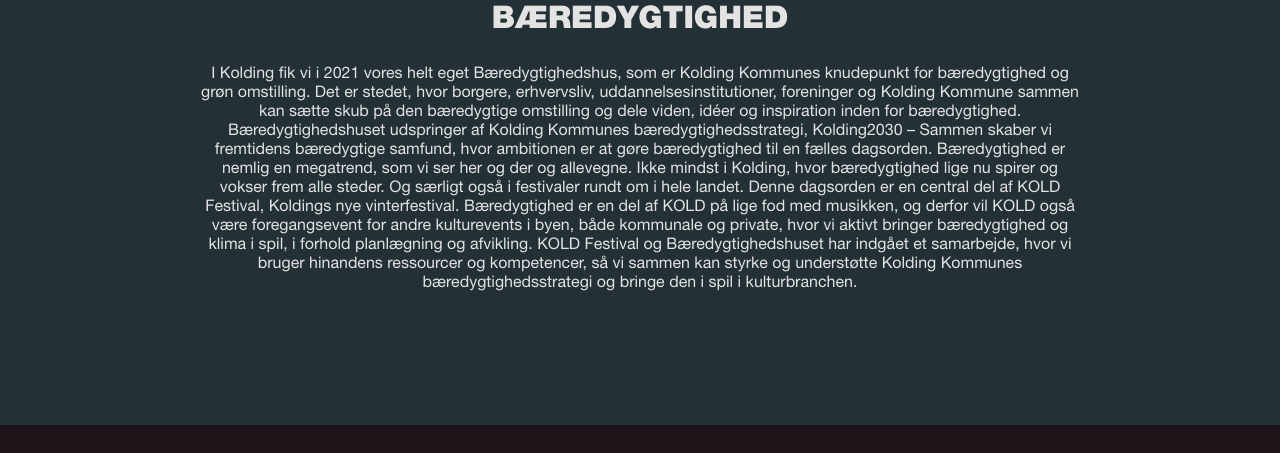
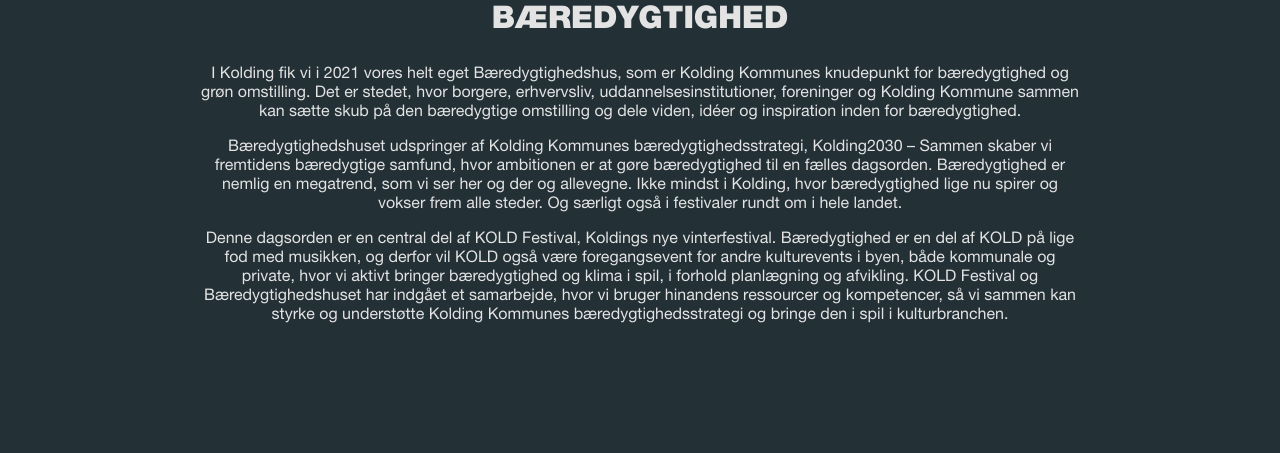
Before and after one commit to kunuutkaali/koldfestival, a plain HTML site: page index.html in a window 1280 px wide. Shown: the part 3420-3873 px from the top of the page. Drawn offline with Linux system fonts and the light colour scheme.

Commit message:
Update index.html
paragraf add

```diff
--- a/index.html
+++ b/index.html
@@ -172,11 +172,11 @@
     <section id="beardygtighed">
         <article>
             <h2>BÆREDYGTIGHED</h2>
-            <p>I Kolding fik vi i 2021 vores helt eget Bæredygtighedshus, som er Kolding Kommunes knudepunkt for bæredygtighed og grøn omstilling. Det er stedet, hvor borgere, erhvervsliv, uddannelsesinstitutioner, foreninger og Kolding Kommune sammen kan sætte skub på den bæredygtige omstilling og dele viden, idéer og inspiration inden for bæredygtighed.
+            <p>I Kolding fik vi i 2021 vores helt eget Bæredygtighedshus, som er Kolding Kommunes knudepunkt for bæredygtighed og grøn omstilling. Det er stedet, hvor borgere, erhvervsliv, uddannelsesinstitutioner, foreninger og Kolding Kommune sammen kan sætte skub på den bæredygtige omstilling og dele viden, idéer og inspiration inden for bæredygtighed.</p>
 
-                Bæredygtighedshuset udspringer af Kolding Kommunes bæredygtighedsstrategi, Kolding2030 – Sammen skaber vi fremtidens bæredygtige samfund, hvor ambitionen er at gøre bæredygtighed til en fælles dagsorden. Bæredygtighed er nemlig en megatrend, som vi ser her og der og allevegne. Ikke mindst i Kolding, hvor bæredygtighed lige nu spirer og vokser frem alle steder. Og særligt også i festivaler rundt om i hele landet.
+            <p> Bæredygtighedshuset udspringer af Kolding Kommunes bæredygtighedsstrategi, Kolding2030 – Sammen skaber vi fremtidens bæredygtige samfund, hvor ambitionen er at gøre bæredygtighed til en fælles dagsorden. Bæredygtighed er nemlig en megatrend, som vi ser her og der og allevegne. Ikke mindst i Kolding, hvor bæredygtighed lige nu spirer og vokser frem alle steder. Og særligt også i festivaler rundt om i hele landet.</p>
 
-                Denne dagsorden er en central del af KOLD Festival, Koldings nye vinterfestival. Bæredygtighed er en del af KOLD på lige fod med musikken, og derfor vil KOLD også være foregangsevent for andre kulturevents i byen, både kommunale og private, hvor vi aktivt bringer bæredygtighed og klima i spil, i forhold planlægning og afvikling.
+            <p> Denne dagsorden er en central del af KOLD Festival, Koldings nye vinterfestival. Bæredygtighed er en del af KOLD på lige fod med musikken, og derfor vil KOLD også være foregangsevent for andre kulturevents i byen, både kommunale og private, hvor vi aktivt bringer bæredygtighed og klima i spil, i forhold planlægning og afvikling.
 
                 KOLD Festival og Bæredygtighedshuset har indgået et samarbejde, hvor vi bruger hinandens ressourcer og kompetencer, så vi sammen kan styrke og understøtte Kolding Kommunes bæredygtighedsstrategi og bringe den i spil i kulturbranchen.</p>
         </article>
```
